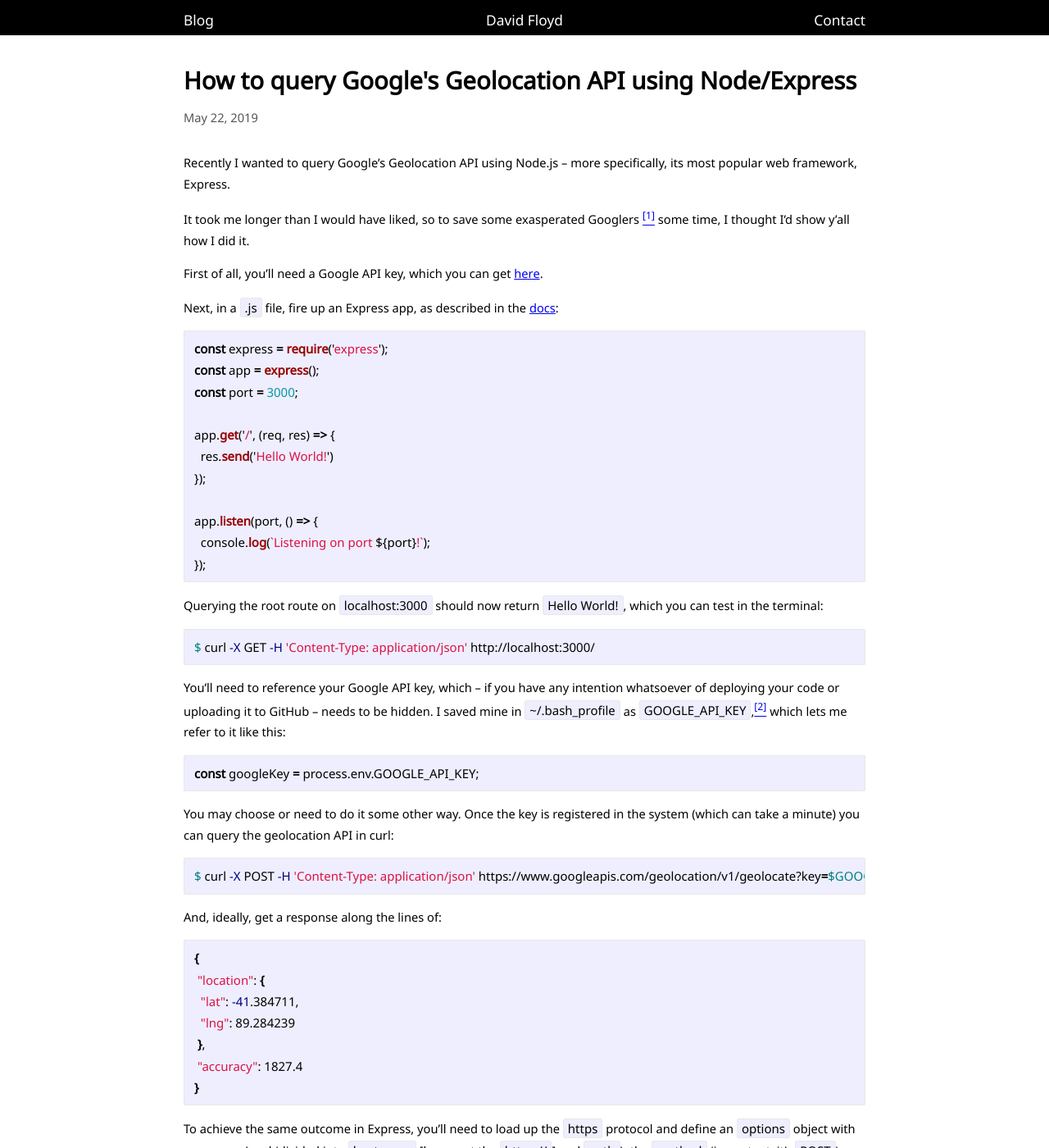
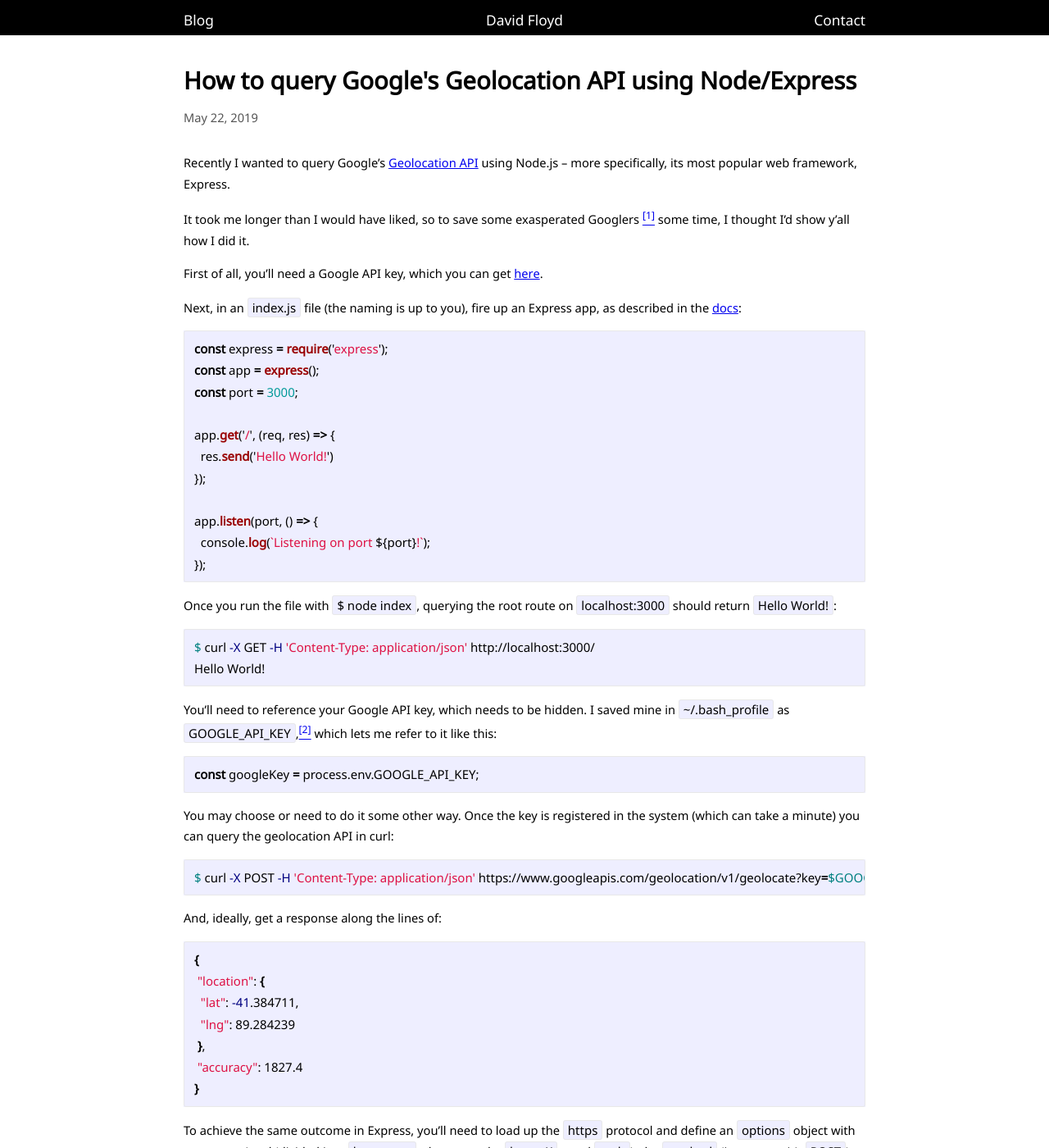
Before and after one commit to davidfloyd91/davidfloyd91.github.io, a Jekyll site: the page built from _posts/2019-05-22-google-geolocation-api-node-express.markdown, in a window 1280 px wide and 1400 px high. Shown: the whole window at 82% size. Built offline with Jekyll 4.4.1, drawn with Linux system fonts in a browser that asks for light colours; some of the changed text lies outside the part shown.

Commit message:
cleaned up geolocation node

````diff
--- a/_posts/2019-05-22-google-geolocation-api-node-express.markdown
+++ b/_posts/2019-05-22-google-geolocation-api-node-express.markdown
@@ -4,13 +4,13 @@ title: How to query Google's Geolocation API using Node/Express
 permalink: /google-geolocation-api-node-express/
 ---
 
-Recently I wanted to query Google's Geolocation API using Node.js -- more specifically, its most popular web framework, Express.
+Recently I wanted to query Google's <a href="https://developers.google.com/maps/documentation/geolocation/intro" target="\_blank" rel="noopener noreferrer">Geolocation API</a> using Node.js -- more specifically, its most popular web framework, Express.
 
 It took me longer than I would have liked, so to save some exasperated Googlers <a name="note1top" href="#note1"><sup>[1]</sup></a> some time, I thought I'd show y'all how I did it.
 
 First of all, you'll need a Google API key, which you can get <a href="https://developers.google.com/maps/documentation/geolocation/get-api-key" target="\_blank" rel="noopener noreferrer">here</a>.
 
-Next, in a `.js` file, fire up an Express app, as described in the <a href="https://expressjs.com/en/starter/hello-world.html" target="\_blank" rel="noopener noreferrer">docs</a>:
+Next, in an `index.js` file (the naming is up to you), fire up an Express app, as described in the <a href="https://expressjs.com/en/starter/hello-world.html" target="\_blank" rel="noopener noreferrer">docs</a>:
 
 ``` javascript
 const express = require('express');
@@ -26,13 +26,14 @@ app.listen(port, () => {
 });
 ```
 
-Querying the root route on `localhost:3000` should now return `Hello World!`, which you can test in the terminal:
+Once you run the file with `$ node index`, querying the root route on `localhost:3000` should return `Hello World!`:
 
 ``` bash
 $ curl -X GET -H 'Content-Type: application/json' http://localhost:3000/
+Hello World!
 ```
 
-You'll need to reference your Google API key, which -- if you have any intention whatsoever of deploying your code or uploading it to GitHub -- needs to be hidden. I saved mine in `~/.bash_profile` as `GOOGLE_API_KEY`,<a name="note2top" href="#note2"><sup>[2]</sup></a> which lets me refer to it like this:
+You'll need to reference your Google API key, which needs to be hidden. I saved mine in `~/.bash_profile` as `GOOGLE_API_KEY`,<a name="note2top" href="#note2"><sup>[2]</sup></a> which lets me refer to it like this:
 
 
 ``` javascript
@@ -57,7 +58,7 @@ And, ideally, get a response along the lines of:
 }
 ```
 
-To achieve the same outcome in Express, you'll need to load up the `https` protocol and define an `options` object with your query's url (divided into `hostname` [leave out the `https://`] and `path`), the `method` (important: it's `POST`), and `headers`:
+To achieve the same outcome in Express, you'll need to load up the `https` protocol and define an `options` object with your query's url (divided into `hostname` -- leave out the `https://` -- and `path`), the `method` (important: it's `POST`), and `headers`:
 
 ``` javascript
 const https = require('https');
@@ -109,9 +110,9 @@ $ curl -X GET -H 'Content-Type: application/json' http://localhost:3000/location
 
 to see.
 
-A note: `lat` and `lng` store their similarly named counterparts from the response's `location` object, since you might want to use those at some point. Do do so, you can't leave out the `JSON.parse(chunk)`, for `chunk` is not as it seems.
+A note: `lat` and `lng` store their similarly named counterparts from the response's `location` object, since you might want to use those at some point. It's important not to leave out the `JSON.parse(chunk)`, for `chunk` is not the friendly JSON object it looks like.
 
-Mashed together, the code above looks something like <a href="https://gist.github.com/davidfloyd91/e7a57dfc5882096ffc971d2917ceadd5" target="\_blank" rel="noopener noreferrer">this</a>. Good luck finding out where you are!
+Mashed together, the code above looks like <a href="https://gist.github.com/davidfloyd91/e7a57dfc5882096ffc971d2917ceadd5" target="\_blank" rel="noopener noreferrer">this</a>. Good luck, and have fun finding out where you are!
 
 ## Notes
 
````
